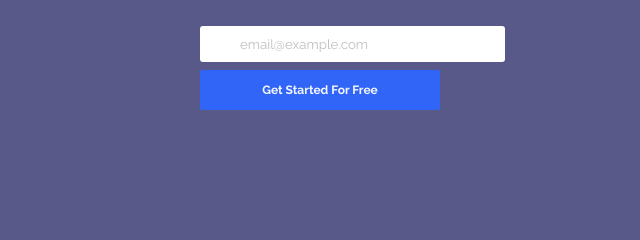
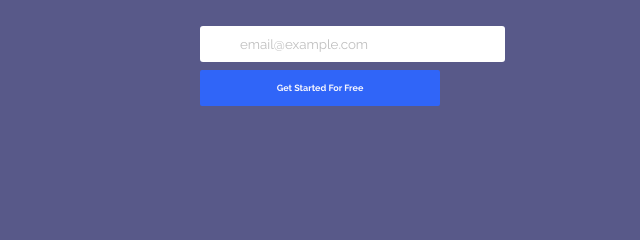
Before and after one commit to Miyed-web/Fylo-landing-page, a plain HTML site: page index.html in a window 1280 px wide. Shown: the part 1728-1968 px from the top of the page, 505-1145 px from the left. Drawn offline with nearby package versions, Linux system fonts and the light colour scheme.

Commit message:
Update style.css

```diff
--- a/style.css
+++ b/style.css
@@ -260,7 +260,7 @@ nav ul li a{
   outline: none;
   border:none;
   padding: 13px 45px;
-  font-size: 12px;
+  font-size: 9px;
   background:var(--brightBlue) ;
   color: var(--lightGrayishBlue);
   border-radius:2px;
```
